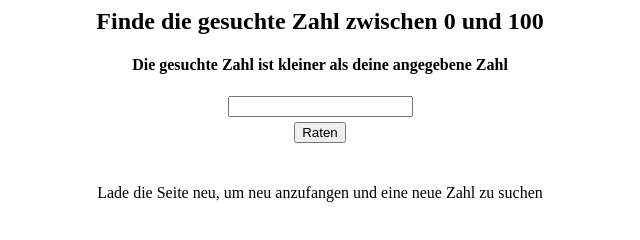
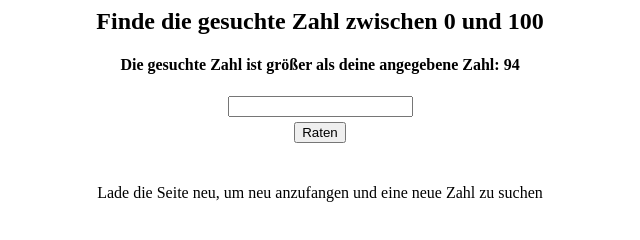
Before and after one commit to p-wagner/p-wagner.github.io, a plain HTML site: page GuessTheNumber/index.html in a window 1280 px wide. Both pictures are taken after a click on the button "Raten". Shown: the full height of the page, 320-960 px from the left. Drawn offline with Linux system fonts and the light colour scheme.

Commit message:
Fixed GuessTheNumber

```diff
--- a/GuessTheNumber/index.html
+++ b/GuessTheNumber/index.html
@@ -26,15 +26,15 @@
             var gesuchteZahl = Math.floor(Math.random() * 101);
 
             function raten() {
-                var zahl = document.getElementById("in").value;
+                var zahl = Number(document.getElementById("in").value);
                 var ausgabe = document.getElementById("out");
 
                 if (zahl == gesuchteZahl) {
                     ausgabe.innerHTML = "Hurra, du hast die gesuchte Zahl " + gesuchteZahl + " gefunden!";
                     ausgabe.style.color = "green";
                 } else {
-                    var text = zahl < gesuchteZahl ? "kleiner" : "größer";
-                    ausgabe.innerHTML = "Die gesuchte Zahl ist " + text + " als deine angegebene Zahl";
+                    var text = zahl > gesuchteZahl ? "kleiner" : "größer";
+                    ausgabe.innerHTML = "Die gesuchte Zahl ist " + text + " als deine angegebene Zahl: " + gesuchteZahl;
                 }
             }
         </script>
```
